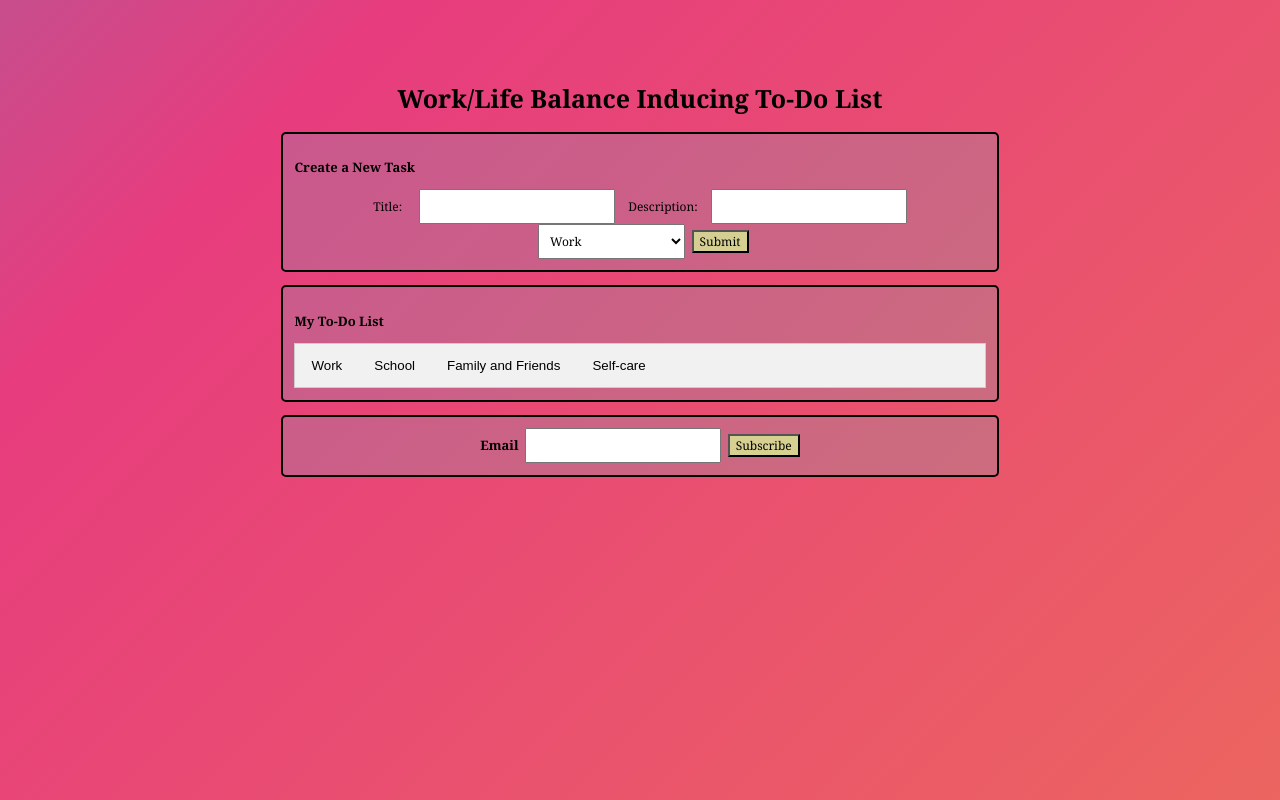
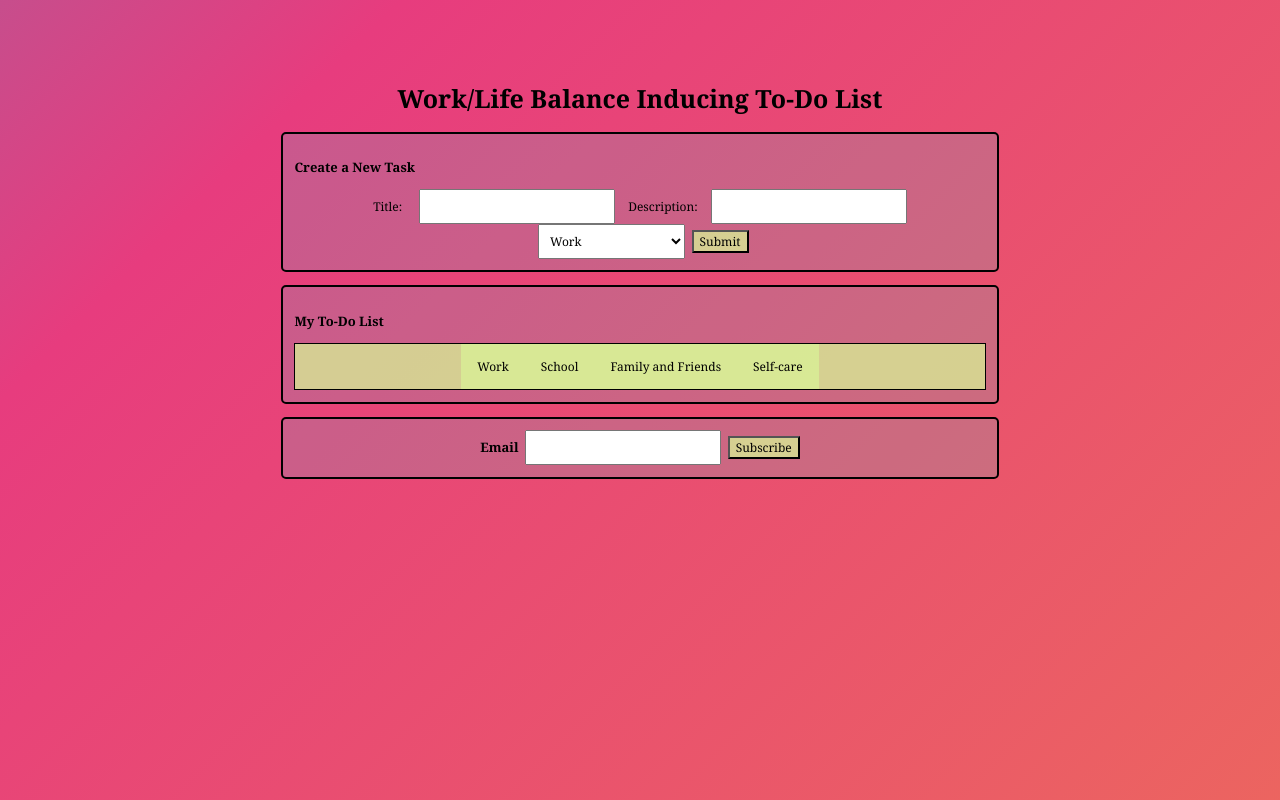
Before and after one commit to MariaSolOs/caring-todos, a React (Create React App) app in the folder client/: page / in a window 1280 px wide. Built offline with nearby package versions, Linux system fonts and the light colour scheme.

Commit message:
some tab styling

```diff
--- a/client/src/App.tsx
+++ b/client/src/App.tsx
@@ -63,20 +63,6 @@
                   <button className="tablinks" >Family and Friends</button>
                   <button className="tablinks" >Self-care</button>
                 </div>
-                <div id="London" className="tabcontent">
-                  <h3>London</h3>
-                  <p>London is the capital city of England.</p>
-                </div>
-
-                <div id="Paris" className="tabcontent">
-                  <h3>Paris</h3>
-                  <p>Paris is the capital of France.</p>
-                </div>
-
-                <div id="Tokyo" className="tabcontent">
-                  <h3>Tokyo</h3>
-                  <p>Tokyo is the capital of Japan.</p>
-                </div>
                 </div>
             <div className="Box">
                 <label className="SubTitle">Email</label>
--- a/client/src/Tabs.css
+++ b/client/src/Tabs.css
@@ -1,30 +1,33 @@
 /* Style the tab */
 .tab {
     overflow: hidden;
-    border: 1px solid #ccc;
-    background-color: #f1f1f1;
+    border: 1px solid black;
+    background-color: #d9f196c2;
     margin: auto;
   }
 
   /* Style the buttons that are used to open the tab content */
   .tab button {
     background-color: inherit;
-    float: left;
+    float: center;
     border: none;
     outline: none;
     cursor: pointer;
     padding: 14px 16px;
     transition: 0.3s;
+    font-size: 12px;
+    text-align: left;
+    font-family: Georgia, 'Times New Roman', Times, serif;
   }
 
   /* Change background color of buttons on hover */
   .tab button:hover {
-    background-color: #ddd;
+    background-color: #bfe656;
   }
 
   /* Create an active/current tablink class */
   .tab button.active {
-    background-color: #ccc;
+    background-color: #bfe656;
   }
 
   /* Style the tab content */
```
Also changed, not shown: 1 other file (tests, documents, lock files or other folders).
